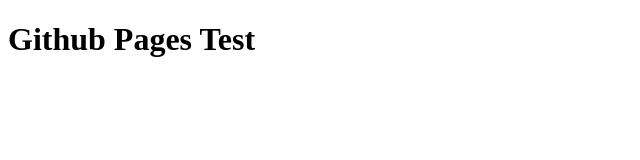
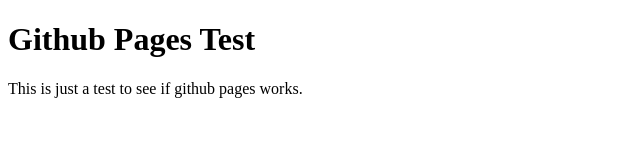
Before and after one commit to Izspired/iz-codecademy-project-github, a plain HTML site: page index.html in a window 1280 px wide. Shown: the whole page, without its empty margins (0-640 px from the left). Drawn offline with Linux system fonts and the light colour scheme.

Commit message:
add paragraph

```diff
--- a/index.html
+++ b/index.html
@@ -8,5 +8,6 @@
 </head>
 <body>
     <h1>Github Pages Test</h1>
+    <p>This is just a test to see if github pages works.</p>
 </body>
 </html>
```
